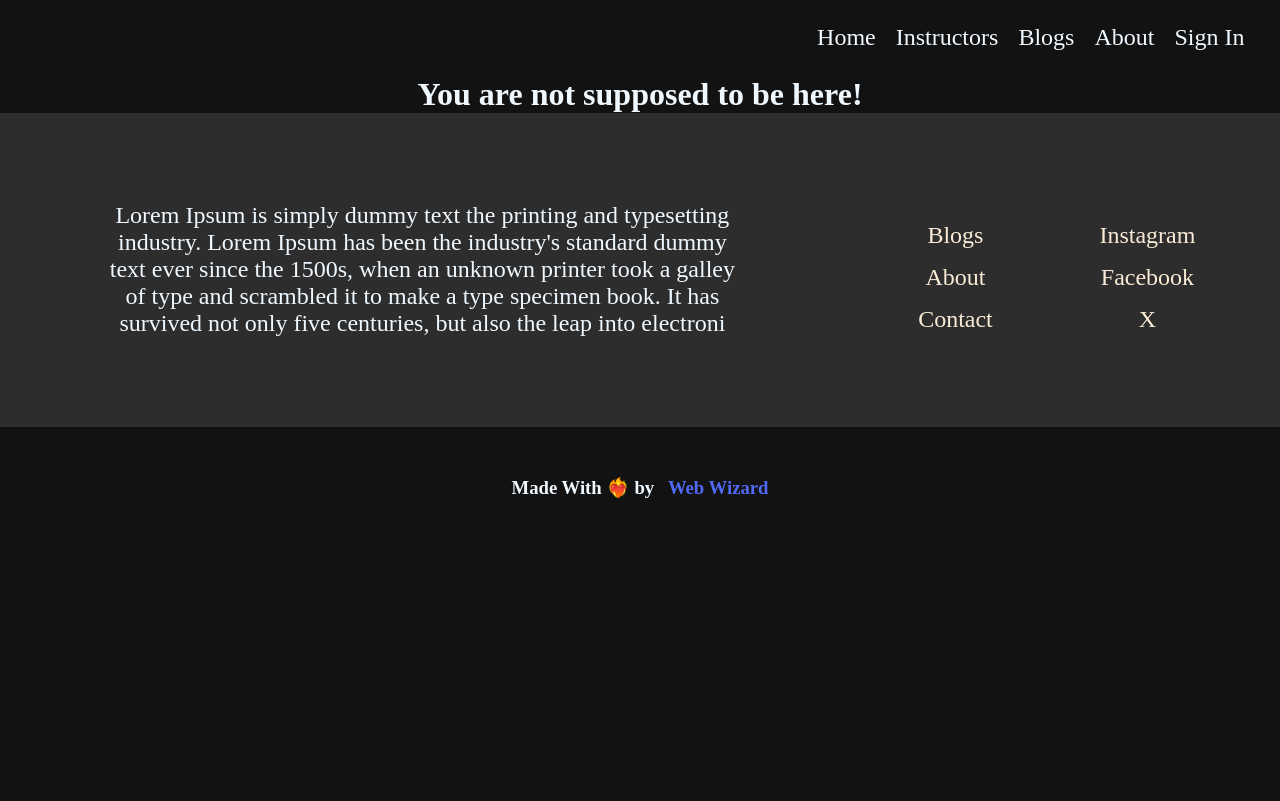
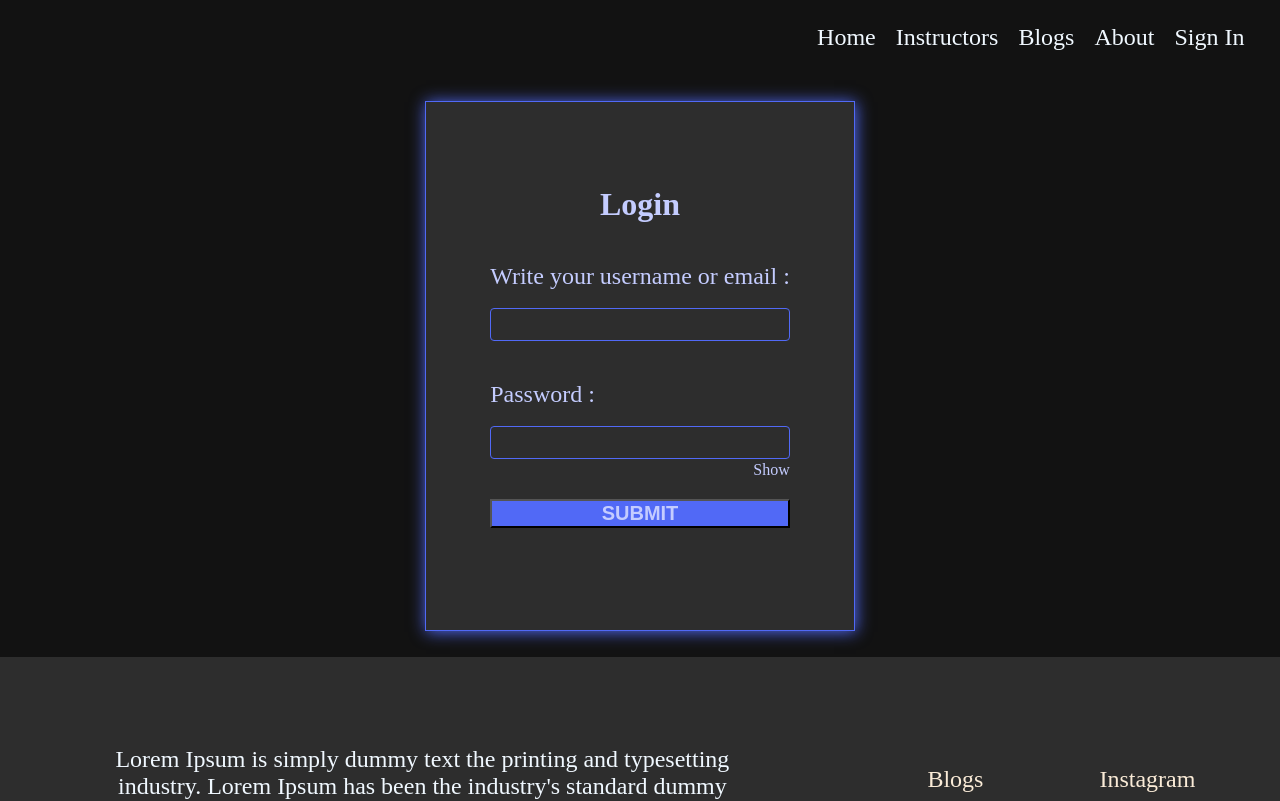
Before and after one commit to yath4kr/career-client, a React (Create React App) app: page /auth in a window 1280 px wide. Shown: the top 801 px of the page. Built offline with nearby package versions, Linux system fonts and the light colour scheme.

Commit message:
Login Page

```diff
--- a/package.json
+++ b/package.json
@@ -6,6 +6,7 @@
     "@testing-library/jest-dom": "^5.17.0",
     "@testing-library/react": "^13.4.0",
     "@testing-library/user-event": "^13.5.0",
+    "axios": "^1.7.2",
     "react": "^18.3.1",
     "react-dom": "^18.3.1",
     "react-router-dom": "^6.23.1",
--- a/src/App.css
+++ b/src/App.css
@@ -344,3 +344,74 @@ body{
   margin-top: 30px;
   text-align: left;
 }
+
+.influencer-list1{
+  height: 50vh;
+  width: 75%;
+  background-color: #2D2D2D;
+  margin: 50px auto;
+  display: flex;
+}
+
+.influencer-list-elements{
+  height: 80%;
+  width: 30%;
+  background-color: #121212;
+}
+
+.login-page{
+    margin-top: 2%;
+    margin-left: auto;
+    margin-right: auto;
+    margin-bottom: 2%;
+    border: 1px solid #5169F6;
+    box-shadow: 1px 1px 15px #5169F6;
+    display: flex;
+    flex-direction: column;
+    width: fit-content;
+    height: 50vh;
+    padding: 5%;
+    background-color: #2D2D2D;
+    color: #c4ccff;
+}
+
+.form-element {
+  justify-content: start;
+  width: 100%;
+  display: flex;
+  flex-direction: column;
+  margin: 20px 0;
+}
+
+.form-element label{
+  font-size: 24px;
+  justify-content: start;
+  display: flex;
+}
+
+.login-page input{
+    background-color: #2D2D2D;
+    border: 1px solid #5169F6;
+    border-radius: 4px;
+    color: aliceblue;
+    padding: 5px 15px;
+    font-size: large;
+}
+
+.form-element span{
+  display: flex;
+  justify-content: end;
+  width: fit-content;
+  margin-left: auto;
+  margin-right: 0;
+  cursor: pointer;
+  margin-top: 2px;
+}
+
+.submit-button{
+  background-color: #5169F6;
+  cursor: pointer;
+  font-size: 20px;
+  font-weight: bolder;
+  color: #c4ccff;
+}
--- a/src/App.js
+++ b/src/App.js
@@ -6,6 +6,7 @@ import Home from "./Pages/Home";
 import { BrowserRouter, Route, Routes } from "react-router-dom";
 import Instructors from "./Pages/Instructors";
 import Instructor from "./Pages/Instructor";
+import Auth from "./Pages/Auth";
 
 function App() {
   return (
@@ -16,6 +17,7 @@ function App() {
           <Route path="/" element={<Home />} />
           <Route path="/instructors/" element={<Instructors />} />
           <Route path="/instructor/:instructorId" element={<Instructor />} />
+          <Route path="/auth" element={<Auth />} />
           <Route path="*" element={<h1>You are not supposed to be here!</h1>} />
         </Routes>
         <Footer />
--- /dev/null
+++ b/src/Components/Login.js
@@ -0,0 +1,67 @@
+import { useState } from "react";
+import axios from "axios";
+
+const Login = () => {
+  const [passType, setPasstype] = useState(false);
+  const [id, setId] = useState("");
+  const [password, setPassword] = useState("");
+  const [errorMessage, setErrorMessage] = useState("");
+  const url = "http://localhost:5000";
+
+  const idChangeHandler = (e) => {
+    setId(e.target.value);
+  };
+
+  const passwordChangeHandler = (e) => {
+    setPassword(e.target.value);
+  };
+
+  const submitHandler = async () => {
+    try {
+      const res = await axios.post(`${url}/user/login`, {
+        id,
+        password,
+      });
+      console.log(res);
+      console.log(res.status);
+    } catch (err) {
+      setErrorMessage("Something Went Wrong");
+    }
+  };
+  return (
+    <>
+      <div className="login-page">
+        <div className="form-element">
+          <h1>Login</h1>
+        </div>
+        <div className="form-element">
+          <label for="id">Write your username or email : </label>
+          <br />
+          <input id="id" onChange={idChangeHandler} />
+        </div>
+        <div className="form-element">
+          <label for="password">Password : </label>
+          <br />
+          <input
+            id="password"
+            type={passType ? "text" : "password"}
+            onChange={passwordChangeHandler}
+          />
+          <span
+            onClick={() => {
+              setPasstype(!passType);
+            }}
+          >
+            {passType ? "Hide" : "Show"}
+          </span>
+        </div>
+        <span className="error-message">{errorMessage}</span>
+        <button className="submit-button" onClick={submitHandler}>
+          SUBMIT
+        </button>
+      </div>
+    </>
+  );
+};
+
+export default Login;
--- a/src/Components/Navbar.js
+++ b/src/Components/Navbar.js
@@ -1,7 +1,7 @@
 import { Link, NavLink } from "react-router-dom";
 const Navbar = () => {
   const tabs = [
-    { route: "/signIn", tabName: "Sign In" },
+    { route: "/auth", tabName: "Sign In" },
     { route: "/about", tabName: "About" },
     { route: "/blogs", tabName: "Blogs" },
     { route: "/instructors", tabName: "Instructors" },
--- /dev/null
+++ b/src/Pages/Auth.js
@@ -0,0 +1,9 @@
+import { useState } from "react";
+import Login from "../Components/Login";
+
+const Auth = () => {
+  const [authState, setAuthState] = useState(false);
+  return <>{!authState ? <Login /> : <>SignUp</>}</>;
+};
+
+export default Auth;
--- a/src/Pages/Instructor.js
+++ b/src/Pages/Instructor.js
@@ -4,6 +4,8 @@ const Instructor = () => {
     image: "",
     details: "",
   };
+
+  const list = ["Ram", "Mohan", "Sohan"];
   return (
     <div className="instructor-page">
       <div className="instructor-page-introduction-section">
@@ -29,6 +31,11 @@ const Instructor = () => {
           </div>
         </div>
       </div>
+      <div className="influencer-list1">
+        {list.map((element, index) => {
+          <div className="influencer-list-elements"></div>;
+        })}
+      </div>
     </div>
   );
 };
```
Also changed, not shown: 1 other file (tests, documents, lock files or other folders).
